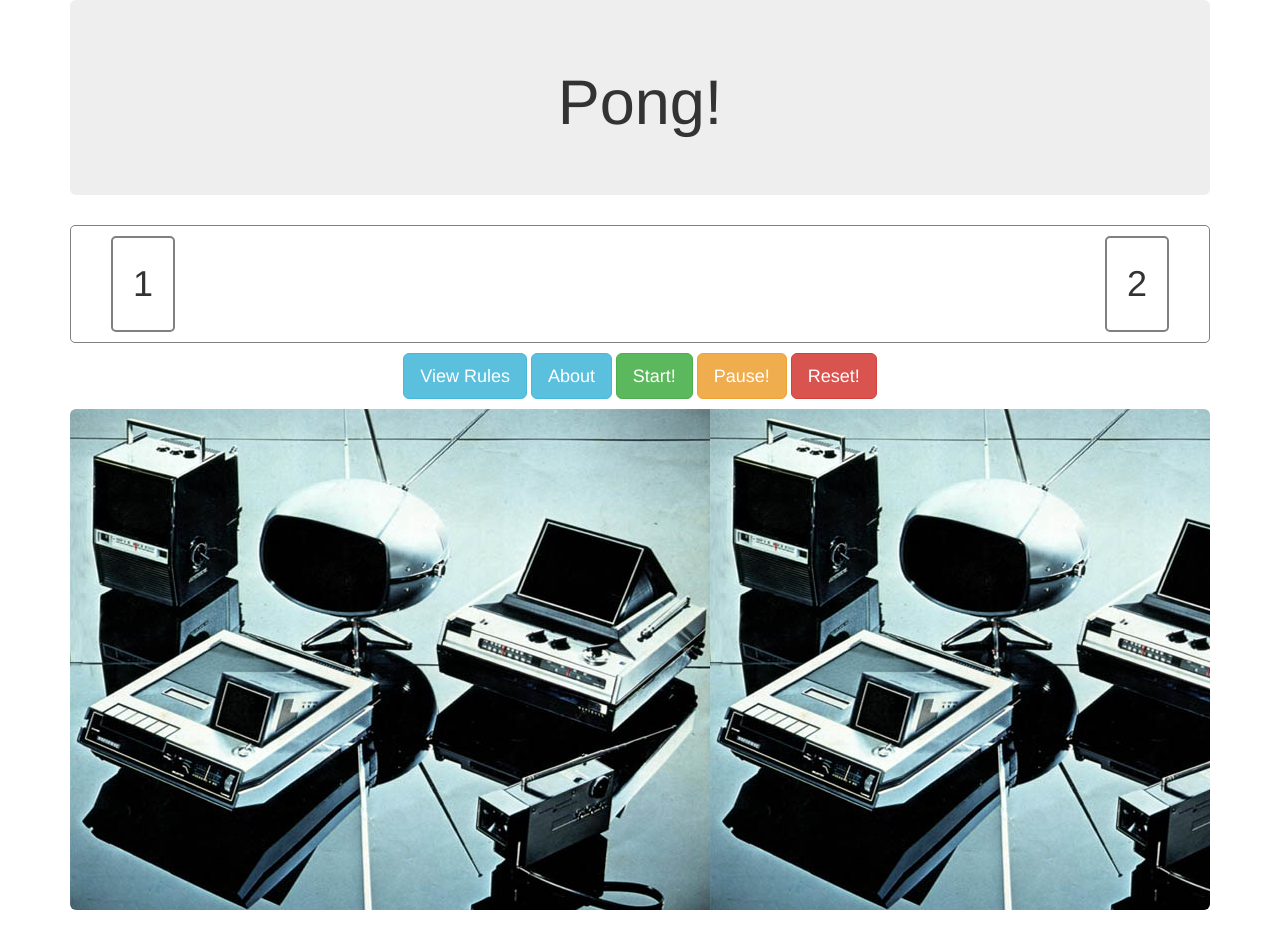
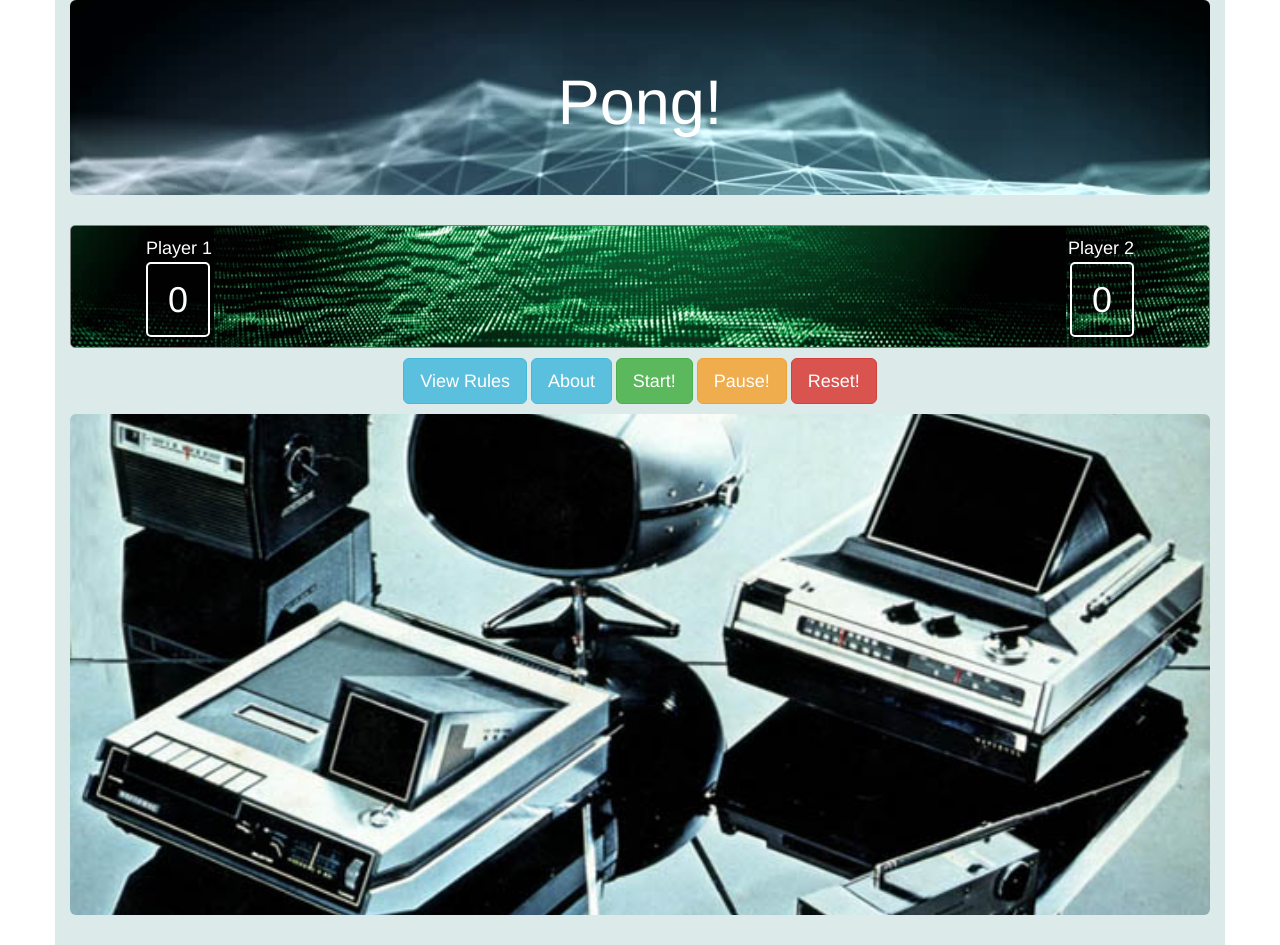
Before and after one commit to yuri-gagarin/pong, a website built with webpack: page index.html in a window 1280 px wide. Built offline with Linux system fonts and the light colour scheme; files whose address does not match are found by name.

Commit message:
Add a working scoreboard. More CSS styling

```diff
--- a/app/app.js
+++ b/app/app.js
@@ -138,9 +138,14 @@ const warningPanel = document.getElementById("warning-panel");
 const confirmReset = document.getElementById("reset-yes");
 const cancelReset = document.getElementById("reset-cancel");
 
+const player1score = document.getElementsByClassName("player-1-score")[0];
+const player2score = document.getElementsByClassName("player-2-score")[0];
+
 startButton.addEventListener('click', event => {
 
   if (!isPlaying) {
+    player1score.innerHTML = "0";
+    player2score.innerHTML = "0";
     game = new Pong(canvas);
     isPlaying = true;
     startButton.classList.add("disabled");
@@ -178,6 +183,8 @@ confirmReset.addEventListener('click', event => {
   paused  = false;
   pauseButton.innerHTML = "Pause!";
   warningPanel.classList.add("hidden");
+  player1score.innerHTML = "0";
+  player2score.innerHTML = "0";
   game = new Pong(canvas);
 
 
--- a/app/css/app.css
+++ b/app/css/app.css
@@ -1,7 +1,22 @@
+.game-body {
+  background-color:#dceae9;
+}
+
+.title-area {
+  background-image: url("../assets/title_background.jpg");
+  background-position: center;
+  background-size: cover;
+  color: white;
+
+}
+
 .game-area {
   padding-left: 20px;
   padding-right: 20px;
   background-image: url("../assets/retro_computer.jpg");
+  background-position: center;
+  background-size: cover;
+  background-repeat: no-repeat;
 }
 
 .test-text {
@@ -57,34 +72,46 @@
 }
 
 .scoreboard {
-  display: block;
   border: 0.5px solid grey;
   border-radius: 5px;
   margin: 0 auto;
   margin-bottom: 10px;
   margin-top: 10px;
+  background-image: url("../assets/scoreboard_background.jpg");
+  background-position: center;
 }
 
 .score {
-  min-height: 20px;
-  min-width: 20px;
-  font-size: 36px;
-  display: inline;
+  color: white;
+  font-size: 18px;
+  display: inline-block;
+}
+
+.score-1 {
+  margin: 10px 0px 10px 75px;
+  float: left;
+}
+
+.score-2 {
+  margin: 10px 75px 10px 0;
+  float: right;
 }
 
 .player-1-score {
-  border: 2px solid grey;
+  color: inherit;
+  border: 2px solid white;
+  font-size: 36px;
   border-radius: 5px;
-  margin: 10px 0px 10px 40px;
-  padding: 20px 20px 20px 20px;
+  padding: 10px 20px 10px 20px;
   float: left;
 }
 
 .player-2-score {
-  border: 2px solid grey;
+  color: inherit;
+  border: 2px solid white;
+  font-size: 36px;
   border-radius: 5px;
-  margin: 10px 40px 10px 0px;
-  padding: 20px 20px 20px 20px;
+  padding: 10px 20px 10px 20px;
   float: right;
 
 }
--- a/index.html
+++ b/index.html
@@ -5,15 +5,21 @@
     <title>Pong!</title>
   <head>
   <body>
-    <div class="container">
+    <div class="container game-body">
 
-      <div class='jumbotron'>
+      <div class='jumbotron title-area'>
         <h1 class="text-center">Pong!</h1>
       </div>
 
       <div class="row scoreboard">
-        <div class="score player-1-score">1</div>
-        <div class="score player-2-score">2</div>
+        <div class="score score-1">
+          <div>Player 1</div>
+          <div class="player-1-score">0</div>
+        </div>
+        <div class="score score-2">
+          <div>Player 2</div>
+          <div class="player-2-score">0</div>
+        </div>
       </div>
 
       <div class="row control-buttons">
```
Also changed, not shown: app/assets/scoreboard_background.jpg (added), app/assets/title_background.jpg (added), dist/294c543a3a8a8080f8d7668986a201d9.jpg (added), dist/50448048295d8aa599a824f194422b90.jpg (added), dist/bundle.js, 2 other files.
